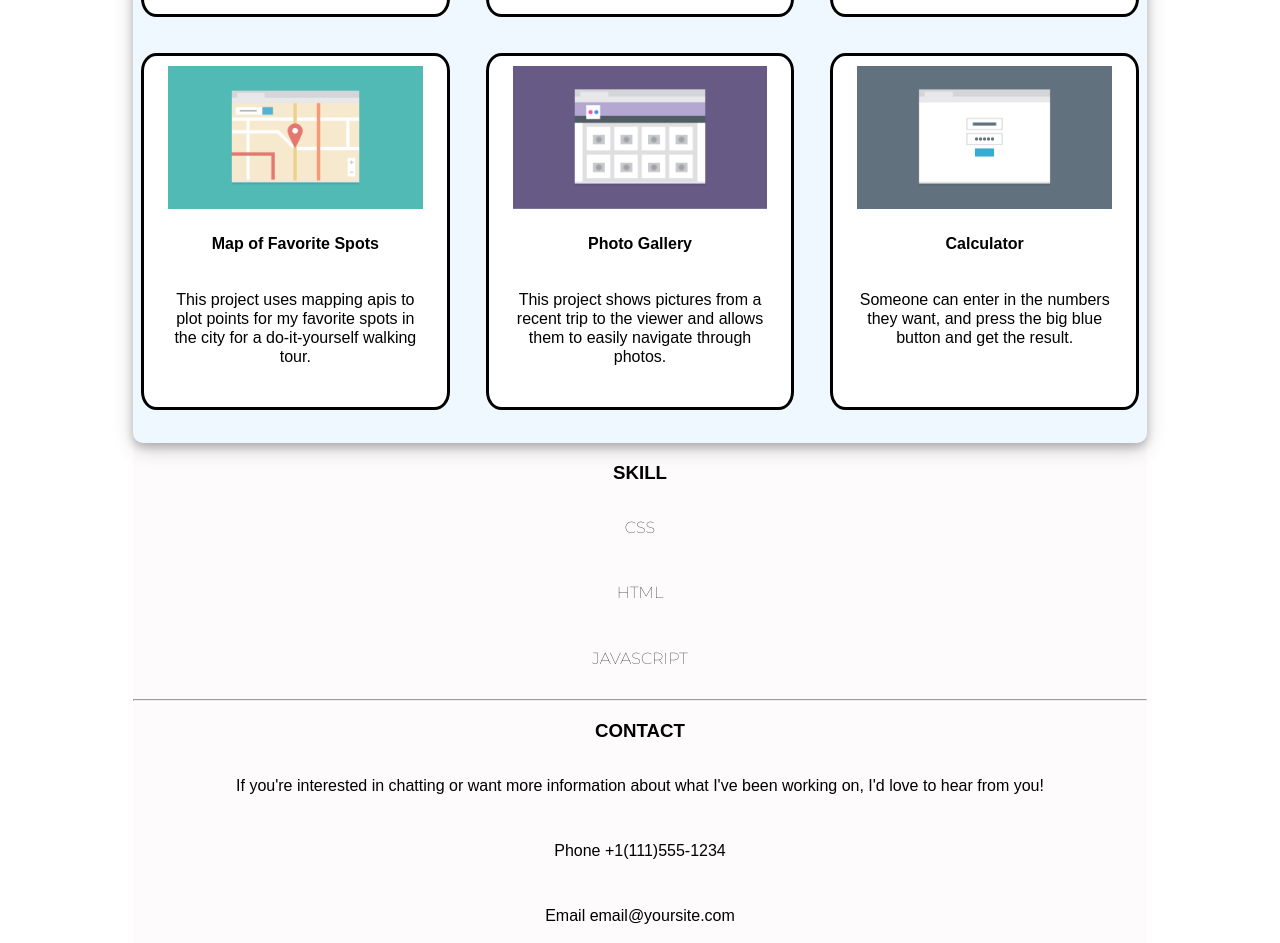
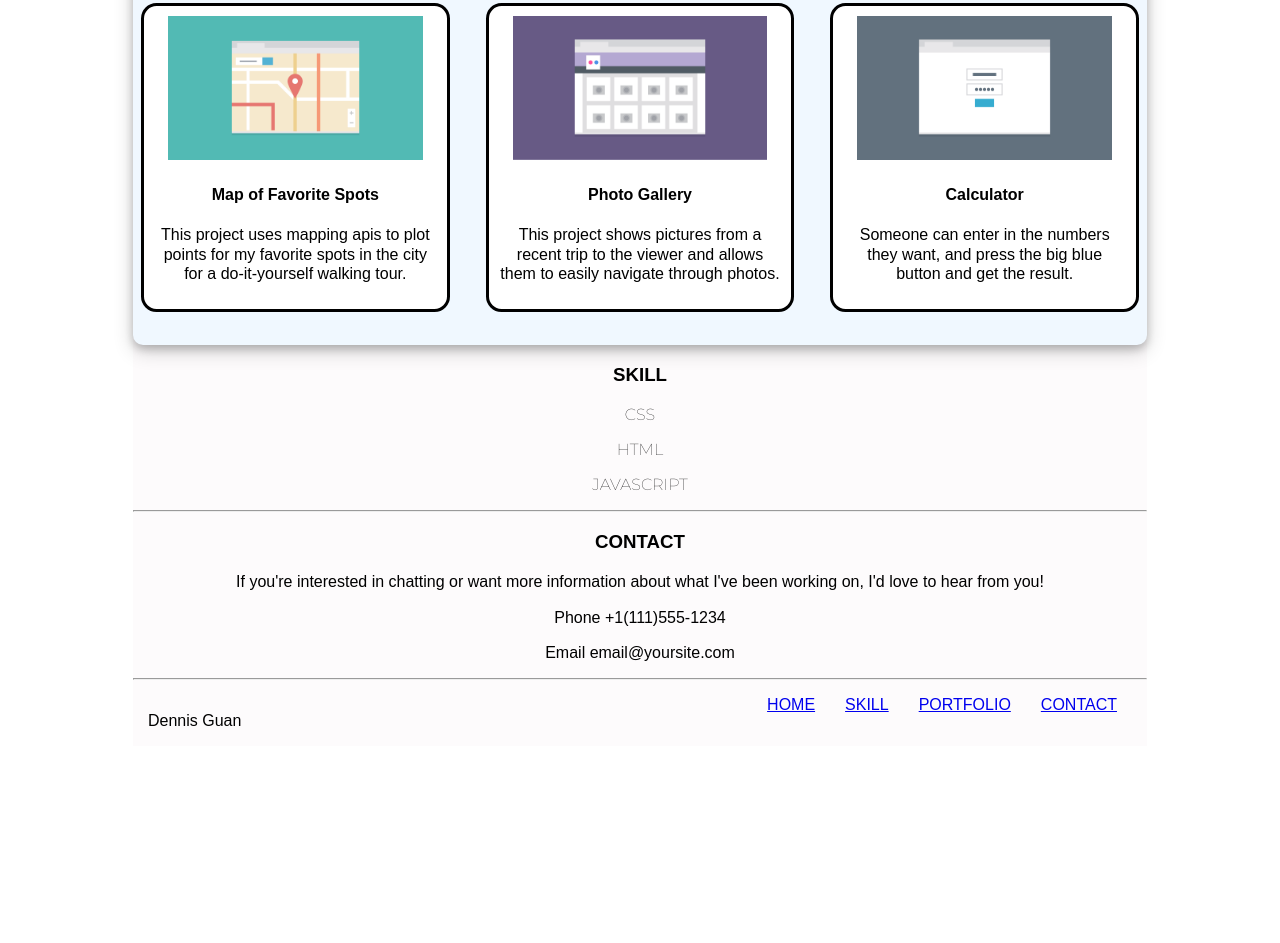
Before and after one commit to i0fear/techdegree-project-2, a plain HTML site: page index.html in a window 1280 px wide. Shown: the part 769-1712 px from the top of the page. After the commit the page ends 1530 px from the top, so only its background shows below. Drawn offline with nearby package versions, Linux system fonts and the light colour scheme.

Commit message:
Add files via upload

```diff
--- a/css/Project-2-styles.css
+++ b/css/Project-2-styles.css
@@ -16,9 +16,7 @@
   h1{
     text-align: center;
   }
-  p{
-    padding: 15px;
-  }
+
 
   ul{
     list-style: none;
@@ -66,12 +64,12 @@
     margin-right: 50px;
   }
 
-  footer{
-    display: none;
-  }
+
   .skill p{
     font-family:Montserrat;
   }
+
+
 
   .blackboard{
     background-color: #f0f8ff;
@@ -99,12 +97,25 @@
     padding: 10px;
 
   }
+  footer{
+    display: flex;
+    justify-content: space-between;
+    margin:15px;
+  }
 
+  .back-to-top{
+    text-decoration: none;
+  }
 
+  .bottom-link{
+    display: none;
+  }
 
 
   @media screen and (min-width:768px) {
-
+  ul .bottom-link{
+    display: contents;
+  }
 
     .menu, .nav-menu{
       display: flex;
@@ -141,21 +152,29 @@
         border-radius: 5%;
         padding: 20px;
     }
-
+    .bottom-link{
+      display: block;
     }
-
-   footer, .foot-nav{
+    footer, .bottom-link{
       display: flex;
       flex-direction: row;
       justify-content: space-between;
       }
-    .foot-nav{
+      .blinks{
         align-items: center;
       }
-    .last{
+      .blinks{
         padding: 10px;
         margin: 5px;
       }
+
+      .back-to-top{
+        display: none;
+      }
+
+
+  }
+
 
 
 
```
Lines whose indentation alone changed are shown as unchanged.
